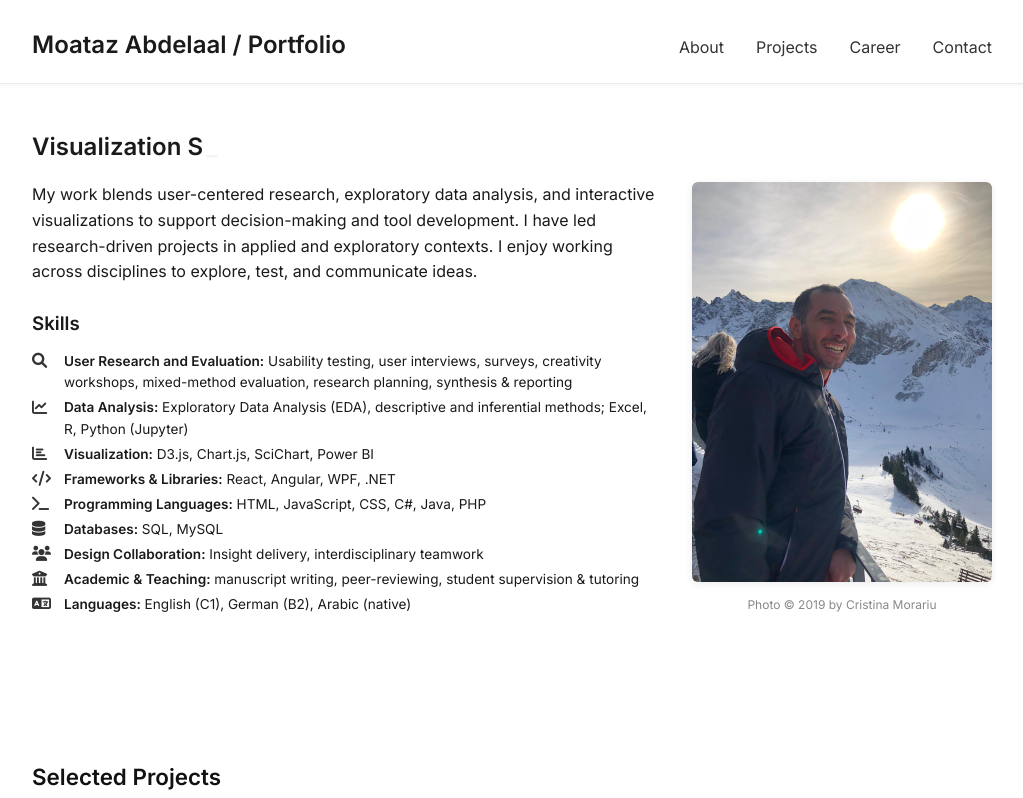
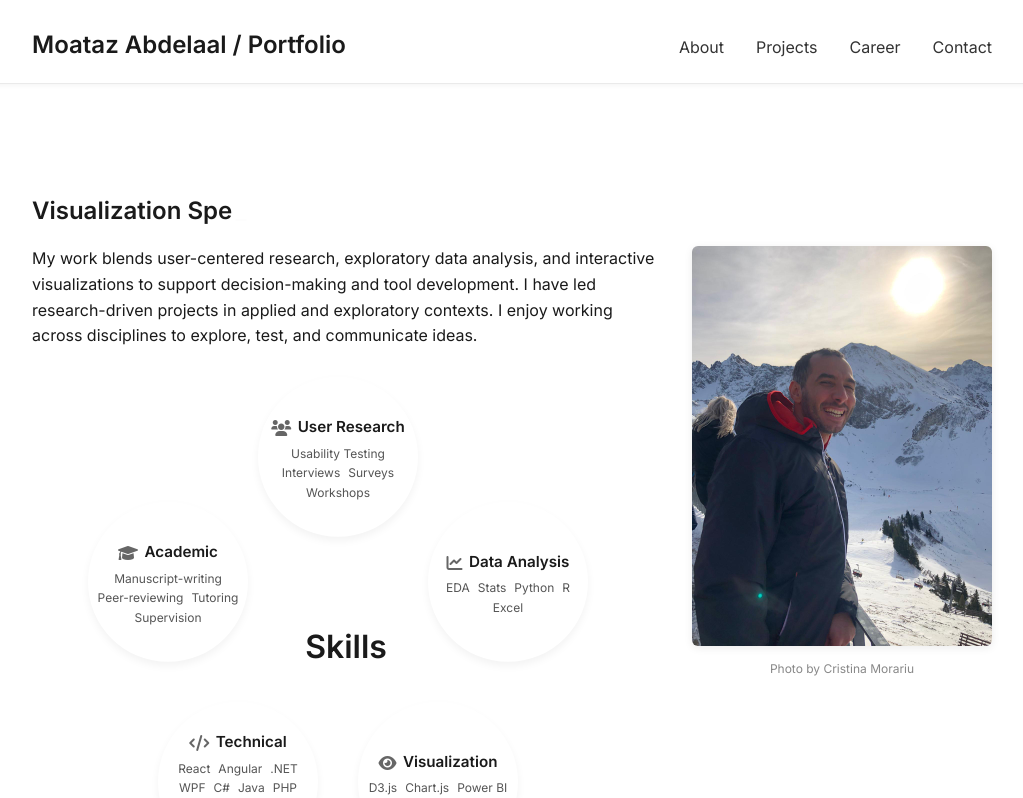
Before and after one commit to mottazabdelfattah/portfolio, a React (Vite) app: page /#/ in a window 1280 px wide. Shown: the top 798 px of the page, without its empty margins (128-1151 px from the left). Built offline with nearby package versions, Linux system fonts and the light colour scheme.

Commit message:
radial skills

```diff
--- a/src/components/About.css
+++ b/src/components/About.css
@@ -1,36 +1,3 @@
-.skills {
-  margin-top: 1.5rem;
-}
-
-.skills h3 {
-  margin-bottom: 0.75rem;
-}
-
-.skills ul {
-  list-style: none;
-  padding-left: 0;
-}
-
-.skills li {
-  display: grid;
-  grid-template-columns: 24px 1fr;
-  align-items: flex-start;
-  gap: 0.5rem;
-  margin-bottom: 0.2rem;
-  font-size: 0.85rem;
-}
-
-.skills li strong {
-  font-weight: 600;
-}
-
-.skills i {
-  color: var(--primary);
-  font-size: 0.95rem;
-  padding-top: 0.15rem;
-}
-
-
 .about-container {
     display: flex;
     justify-content: space-between;
--- a/src/components/About.jsx
+++ b/src/components/About.jsx
@@ -1,5 +1,7 @@
 import "./About.css";
 import { Typewriter } from "react-simple-typewriter";
+import SkillsRadial from "./SkillsRadial";
+
 function About() {
   return (
     <div id="about">
@@ -24,81 +26,12 @@ function About() {
             test, and communicate ideas.
           </p>
 
-          <div className="skills">
-            <h3>Skills</h3>
-            <ul>
-              <li>
-                <i className="fas fa-search"></i>
-                <span>
-                  <strong>User Research and Evaluation:</strong> Usability
-                  testing, user interviews, surveys, creativity workshops,
-                  mixed-method evaluation, research planning, synthesis &
-                  reporting
-                </span>
-              </li>
-              <li>
-                <i className="fas fa-chart-line"></i>
-                <span>
-                  <strong>Data Analysis:</strong> Exploratory Data Analysis
-                  (EDA), descriptive and inferential methods; Excel, R, Python
-                  (Jupyter)
-                </span>
-              </li>
-              <li>
-                <i className="fas fa-chart-bar"></i>
-                <span>
-                  <strong>Visualization:</strong> D3.js, Chart.js, SciChart,
-                  Power BI
-                </span>
-              </li>
-              <li>
-                <i className="fas fa-code"></i>
-                <span>
-                  <strong>Frameworks & Libraries:</strong> React, Angular, WPF,
-                  .NET
-                </span>
-              </li>
-              <li>
-                <i className="fas fa-terminal"></i>
-                <span>
-                  <strong>Programming Languages:</strong> HTML, JavaScript, CSS,
-                  C#, Java, PHP
-                </span>
-              </li>
-              <li>
-                <i className="fas fa-database"></i>
-                <span>
-                  <strong>Databases:</strong> SQL, MySQL
-                </span>
-              </li>
-              <li>
-                <i className="fas fa-users"></i>
-                <span>
-                  <strong>Design Collaboration:</strong> Insight delivery,
-                  interdisciplinary teamwork
-                </span>
-              </li>
-              <li>
-                <i className="fas fa-university"></i>
-                <span>
-                  <strong>Academic & Teaching:</strong> manuscript writing,
-                  peer-reviewing, student supervision & tutoring
-                </span>
-              </li>
-              <li>
-                <i className="fas fa-language"></i>
-                <span>
-                  <strong>Languages:</strong> English (C1), German (B2), Arabic
-                  (native)
-                </span>
-              </li>
-            </ul>
-          </div>
+          <SkillsRadial/>
         </div>
 
         <div className="about-photo">
           <img src="./assets/images/my-photo.jpg" alt="Moataz Abdelaal" />
-          <p className="photo-credit">Photo © 2019 by Cristina Morariu</p>
+          <p className="photo-credit">Photo by Cristina Morariu</p>
         </div>
       </div>
     </div>
--- a/src/components/Projects.jsx
+++ b/src/components/Projects.jsx
@@ -4,7 +4,7 @@ import "./Projects.css";
 import { useState } from "react";
 
 function Projects() {
-    const [filter, setFilter] = useState("all");
+  const [filter, setFilter] = useState("all");
   const filteredProjects = projects.filter(
     (project) => filter === "all" || project.type.includes(filter)
   );
--- /dev/null
+++ b/src/components/SkillsRadial.css
@@ -0,0 +1,159 @@
+.skills-radial {
+  position: relative;
+  width: 100%;
+  max-width: 800px;
+  height: 500px;
+  margin: 0 auto 3rem;
+  margin-top: 3rem;
+}
+
+.radial-title {
+    position: absolute;
+  top: 50%;
+  left: 50%;
+  transform: translate(-50%, -50%);
+  font-size: 2rem;
+  font-weight: 700;
+  z-index: 2;
+  animation: float 6s ease-in-out infinite;
+  }
+
+
+.bubble {
+    display: flex;
+    flex-direction: column;
+    justify-content: center;
+    align-items: center;
+    position: absolute;
+    width: 160px;
+    height: 160px;
+    border-radius: 50%;
+    box-shadow: 0 4px 8px rgba(0,0,0,0.05);
+    text-align: center;
+    padding: 0;
+    transform: translate(-50%, -50%);
+    animation: float 6s ease-in-out infinite;
+    overflow: hidden;
+
+  }
+  .bubble:hover {
+    transform: translate(-50%, -50%) scale(1.05);
+    box-shadow: 0 6px 14px rgba(0, 0, 0, 0.1);
+    z-index: 3;
+    cursor: pointer;
+  }
+
+
+  .bubble-title {
+    font-size: 0.95rem;
+    font-weight: 600;
+    z-index: 2;
+    position: relative;
+    background: white;
+    padding: 0.25rem 0.5rem;
+    border-radius: 6px;
+  }
+
+
+.bubble-title i {
+    margin-right: 0.4rem;
+    color: #666;
+    font-size: 1rem;
+    vertical-align: middle;
+  }
+
+
+
+.bubble ul {
+  list-style: none;
+  padding: 0;
+  font-size: 0.75rem;
+  line-height: 1.3;
+  color: #555;
+}
+
+.bubble li {
+  transform: rotate(calc(var(--rand) * 1deg));
+  display: inline-block;
+  margin: 2px 4px;
+}
+
+@keyframes float {
+    0%   { transform: translate(-50%, -50%) translateY(0); }
+    50%  { transform: translate(-50%, -50%) translateY(-6px); }
+    100% { transform: translate(-50%, -50%) translateY(0); }
+  }
+
+  .user-research {
+    top: calc(50% - 190px);   /* was 180px */
+    left: calc(50% - 8px);    /* shift left slightly */
+  }
+
+  .data-analysis {
+    top: calc(50% - 65px);    /* was 55px */
+    left: calc(50% + 162px);  /* was 170px */
+  }
+
+  .visualization {
+    top: calc(50% + 135px);   /* was 145px */
+    left: calc(50% + 92px);   /* was 100px */
+  }
+
+  .technical {
+    top: calc(50% + 135px);
+    left: calc(50% - 108px);  /* was 100px */
+  }
+
+  .academic {
+    top: calc(50% - 65px);
+    left: calc(50% - 178px);  /* was 170px */
+  }
+/* Responsive fallback */
+@media (max-width: 900px) {
+    .skills-radial {
+      height: auto;
+      display: flex;
+      flex-direction: column;
+      align-items: flex-start; /* corrected from left */
+      gap: 1rem;
+      position: static;
+      transform: translateX(50%);
+    }
+
+    .radial-title {
+      position: static;
+      transform: none;
+      font-size: 1.2rem; /* slightly smaller for subsection */
+      font-weight: 600;
+      text-align: left;
+      margin-bottom: 1rem;
+
+    }
+
+    .bubble {
+      position: static;
+      width: 100%;
+      max-width: 100%;
+      height: auto;
+      border-radius: 12px;
+      transition: all 0.3s ease;
+      text-align: left; /* align text inside bubble */
+      padding: 1rem;
+    }
+
+    .bubble-title {
+      font-size: 1rem;
+      margin-bottom: 0.5rem;
+      font-weight: 600;
+    }
+
+    .bubble ul {
+      font-size: 0.8rem;
+      line-height: 1.4;
+      list-style-type: disc;
+    }
+
+    .bubble li {
+      margin-bottom: 0.25rem;
+    }
+  }
--- /dev/null
+++ b/src/components/SkillsRadial.jsx
@@ -0,0 +1,83 @@
+import { useState } from "react";
+import "./SkillsRadial.css";
+
+function SkillsRadial({ icon, title, items }) {
+  const [open, setOpen] = useState(false);
+
+  return (
+    <div className="skills-radial">
+      <h3 className="radial-title">Skills</h3>
+
+      <div className="bubble user-research">
+        <div className="bubble-title">
+          <i className="fas fa-users"></i>User Research
+        </div>
+        <ul>
+          <li>Usability Testing</li>
+          <li>Interviews</li>
+          <li>Surveys</li>
+          <li>Workshops</li>
+        </ul>
+      </div>
+
+      <div className="bubble data-analysis">
+        <div className="bubble-title">
+          <i className="fas fa-chart-line"></i>Data Analysis
+        </div>
+        <ul>
+          <li>EDA</li>
+          <li>Stats</li>
+          <li>Python</li>
+          <li>R</li>
+          <li>Excel</li>
+        </ul>
+      </div>
+
+      <div className="bubble visualization">
+        <div className="bubble-title">
+          <i className="fas fa-eye"></i>Visualization
+        </div>
+        <ul>
+          <li>D3.js</li>
+          <li>Chart.js</li>
+          <li>Power BI</li>
+          <li>SciChart</li>
+        </ul>
+      </div>
+
+      <div className="bubble technical">
+        <div className="bubble-title">
+          <i className="fas fa-code"></i>Technical
+        </div>
+        <ul>
+          <li>React</li>
+          <li>Angular</li>
+          <li>.NET</li>
+          <li>WPF</li>
+          <li>C#</li>
+          <li>Java</li>
+          <li>PHP</li>
+          <li>HTML</li>
+          <li>JS</li>
+          <li>CSS</li>
+          <li>SQL</li>
+          <li>MySQL</li>
+        </ul>
+      </div>
+
+      <div className="bubble academic">
+        <div className="bubble-title">
+          <i className="fas fa-graduation-cap"></i>Academic
+        </div>
+        <ul>
+          <li>Manuscript-writing</li>
+          <li>Peer-reviewing</li>
+          <li>Tutoring</li>
+          <li>Supervision</li>
+        </ul>
+      </div>
+    </div>
+  );
+}
+
+export default SkillsRadial;
--- a/src/pages/Home.css
+++ b/src/pages/Home.css
@@ -4,9 +4,10 @@
   padding: 2rem;
 }
 
-.home > #projects,
+/* .home > #projects,
 .home > #career,
-.home > #contact {
+.home > #contact  */
+section > div {
   min-height: 100vh;
   display: flex;
   flex-direction: column;
```
Also changed, not shown: src/data/projects.js (+19 -23 lines), src/pages/Home.jsx (+2 -7 lines).
